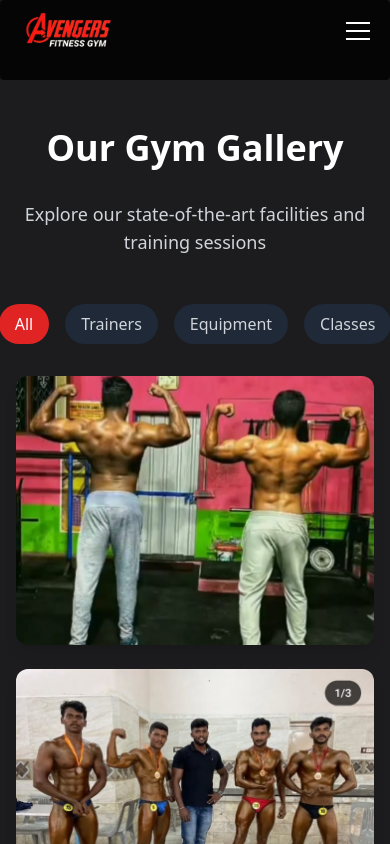
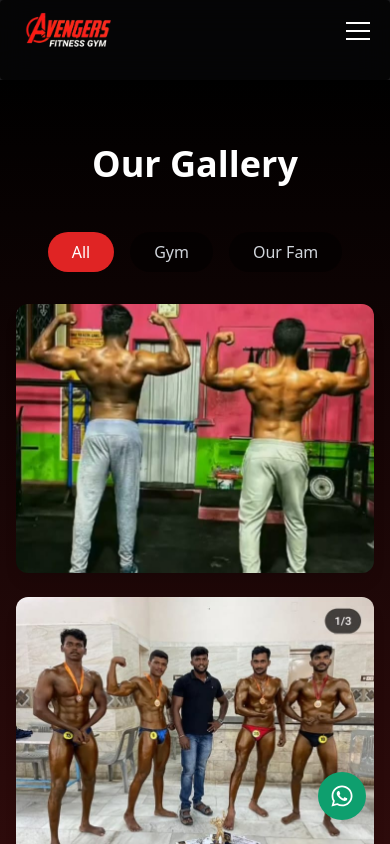
Before and after one commit to mathiverse/avengers-gym, a React (Vite) app: page /gallery in a window 390 px wide. Shown: the top 844 px of the page. Built offline with nearby package versions, Linux system fonts and the light colour scheme.

Commit message:
Major UI/UX Enhancements
Features:

Added WhatsApp floating button for quick contact

Enhanced Hero section with better CTAs

Improved button animations and interactions

Updated Pricing section with better visual hierarchy

Added hover effects and transitions

Fixed mobile responsiveness issues

```diff
--- a/src/App.jsx
+++ b/src/App.jsx
@@ -11,6 +11,7 @@ import Gallery from "./pages/Gallery";
 import Contact from "./pages/Contact";
 import ScrollToTop from "./components/ScrollToTop";
 import ErrorBoundary from './components/ErrorBoundary';
+import { WhatsAppButton } from "./components/WhatsAppButton";
 
 function App() {
   useEffect(() => {
@@ -36,6 +37,7 @@ function App() {
           </Routes>
         </main>
         <FooterGym />
+        <WhatsAppButton />
       </Router>
     </ErrorBoundary>
   );
--- a/src/components/Hero.jsx
+++ b/src/components/Hero.jsx
@@ -20,33 +20,28 @@ const HeroSection = () => {
 
       {/* Hero Content */}
       <div className="relative z-10 flex h-full flex-col items-center justify-center px-4 text-center text-white">
-        <h1 className="mb-6 text-5xl font-extrabold sm:text-7xl">
+        <h1 className="mb-6 text-5xl font-extrabold sm:text-7xl" data-aos="fade-down">
           Empower Your Fitness Journey
         </h1>
-        <p className="mb-8 max-w-2xl text-lg sm:text-xl">
+        <p className="mb-8 max-w-2xl text-lg sm:text-xl" data-aos="fade-up">
           Join the ultimate gym experience. Build strength, endurance, and
           confidence with our state-of-the-art equipment and expert trainers.
         </p>
-        <div class="mb-8 flex flex-col space-y-4 sm:flex-row sm:justify-center sm:space-x-4 sm:space-y-0 lg:mb-16">
-          <Link to="/contact">
-            <a
-              href="#"
-              class="bg-primary-700 hover:bg-primary-800 focus:ring-primary-300 dark:focus:ring-primary-900 inline-flex items-center justify-center rounded-lg px-5 py-3 text-center text-base font-medium text-white focus:ring-4"
-            >
-              Get started
-              <svg
-                class="-mr-1 ml-2 h-5 w-5"
-                fill="currentColor"
-                viewBox="0 0 20 20"
-                xmlns="http://www.w3.org/2000/svg"
-              >
-                <path
-                  fill-rule="evenodd"
-                  d="M10.293 3.293a1 1 0 011.414 0l6 6a1 1 0 010 1.414l-6 6a1 1 0 01-1.414-1.414L14.586 11H3a1 1 0 110-2h11.586l-4.293-4.293a1 1 0 010-1.414z"
-                  clip-rule="evenodd"
-                ></path>
-              </svg>
-            </a>
+        <div className="flex flex-col sm:flex-row gap-4 sm:gap-6">
+          <Link
+            to="/contact"
+            className="bg-red-600 hover:bg-red-700 text-white px-8 py-3 rounded-full text-lg font-semibold transition-all duration-300 hover:scale-105 hover:shadow-lg flex items-center justify-center"
+          >
+            Start Now
+            <svg className="w-5 h-5 ml-2" fill="none" stroke="currentColor" viewBox="0 0 24 24">
+              <path strokeLinecap="round" strokeLinejoin="round" strokeWidth={2} d="M17 8l4 4m0 0l-4 4m4-4H3" />
+            </svg>
+          </Link>
+          <Link
+            to="/pricing"
+            className="bg-transparent border-2 border-white hover:bg-white/10 text-white px-8 py-3 rounded-full text-lg font-semibold transition-all duration-300 hover:scale-105 hover:shadow-lg"
+          >
+            View Packages
           </Link>
         </div>
       </div>
--- a/src/components/Pricing.jsx
+++ b/src/components/Pricing.jsx
@@ -3,6 +3,7 @@ import AOS from "aos";
 import "aos/dist/aos.css";
 import { FaWhatsapp } from "react-icons/fa";
 import video3 from "../assets/vid-3.mp4";
+import { Link } from "react-router-dom";
 
 const PackageSection = () => {
   const packages = [
@@ -161,13 +162,17 @@ const PackageSection = () => {
                   ))}
                 </ul>
 
-                <button className={`w-full rounded-lg ${
-                  pkg.popular
-                    ? 'bg-red-600 hover:bg-red-700'
-                    : 'bg-gray-700 hover:bg-gray-600'
-                  } px-6 py-3 text-white transition-colors`}>
-                  Choose {pkg.name}
-                </button>
+                <Link
+                  to="/contact"
+                  className={`inline-flex items-center justify-center w-full px-5 py-3 mt-8 text-base font-medium text-white
+                    ${pkg.popular ? 'bg-red-600 hover:bg-red-700' : 'bg-gray-700 hover:bg-gray-600'}
+                    rounded-lg transition-all duration-300 hover:scale-105 hover:shadow-lg group`}
+                >
+                  Choose Plan
+                  <svg className="w-5 h-5 ml-2 transform group-hover:translate-x-1 transition-transform" fill="none" stroke="currentColor" viewBox="0 0 24 24">
+                    <path strokeLinecap="round" strokeLinejoin="round" strokeWidth={2} d="M13 7l5 5m0 0l-5 5m5-5H6" />
+                  </svg>
+                </Link>
               </div>
             </div>
           ))}
--- /dev/null
+++ b/src/components/WhatsAppButton.jsx
@@ -0,0 +1,17 @@
+import { FaWhatsapp } from "react-icons/fa";
+
+export const WhatsAppButton = () => {
+  return (
+    <a
+      href="https://wa.me/919940711214"
+      className="fixed bottom-6 right-6 z-50 bg-green-500 text-white p-3 rounded-full shadow-lg hover:bg-green-600 transition-all duration-300 hover:scale-110 group"
+      target="_blank"
+      rel="noopener noreferrer"
+    >
+      <FaWhatsapp className="w-6 h-6" />
+      <span className="absolute right-full mr-3 bg-black px-2 py-1 rounded text-sm whitespace-nowrap opacity-0 group-hover:opacity-100 transition-opacity">
+        Chat with us
+      </span>
+    </a>
+  );
+};
--- a/src/pages/Gallery.jsx
+++ b/src/pages/Gallery.jsx
@@ -16,42 +16,42 @@ const images = [
     id: crypto.randomUUID(),
     alt: "Professional Trainer Demonstration",
     title: "Expert Training Guidance",
-    category: "trainers"
+    category: "fam"
   },
   {
     url: weightTrainingArea,
     id: crypto.randomUUID(),
     alt: "Advanced Weight Training Zone",
     title: "State-of-the-art Equipment",
-    category: "equipment"
+    category: "gym"
   },
   {
     url: functionalZone,
     id: crypto.randomUUID(),
     alt: "Functional Training Area",
     title: "Functional Fitness Zone",
-    category: "classes"
+    category: "gym"
   },
   {
     url: personalSession,
     id: crypto.randomUUID(),
     alt: "Personal Training Session",
     title: "One-on-One Training",
-    category: "trainers"
+    category: "fam"
   },
   {
     url: gymEquipment,
     id: crypto.randomUUID(),
     alt: "Modern Gym Equipment",
     title: "Premium Fitness Equipment",
-    category: "equipment"
+    category: "gym"
   },
   {
     url: groupTraining,
     id: crypto.randomUUID(),
     alt: "Group Training Session",
     title: "Group Fitness Classes",
-    category: "classes"
+    category: "fam"
   }
 ];
 
@@ -59,7 +59,7 @@ const Gallery = () => {
   const [loadedImages, setLoadedImages] = useState(new Set());
   const [previewImage, setPreviewImage] = useState(null); // To store image to preview
   const [currentImageIndex, setCurrentImageIndex] = useState(null);
-  const [activeCategory, setActiveCategory] = useState('all');
+  const [activeTab, setActiveTab] = useState("all");
 
   const handleImageLoad = (imageId) => {
     setLoadedImages(prev => new Set(prev).add(imageId));
@@ -85,31 +85,36 @@ const Gallery = () => {
     setCurrentImageIndex(newIndex);
   };
 
-  const filteredImages = activeCategory === 'all'
+  const tabs = [
+    { id: "all", label: "All" },
+    { id: "gym", label: "Gym" },
+    { id: "fam", label: "Our Fam" }
+  ];
+
+  const filteredImages = activeTab === 'all'
     ? images
-    : images.filter(img => img.category === activeCategory);
+    : images.filter(img => img.category === activeTab);
 
   return (
-    <section className="mx-auto min-h-[600px] max-w-screen-xl px-4 py-12">
-      <h2 className="mb-8 text-center text-4xl font-bold text-white" data-aos="fade-up">
-        Our Gym Gallery
+    <section className="py-16 bg-gradient-to-b from-black to-red-900">
+      <div className="container mx-auto px-4">
+        <h2 className="text-4xl font-bold text-center text-white mb-12" data-aos="fade-up">
+          Our Gallery
         </h2>
-      <p className="mb-12 text-center text-gray-300 text-lg" data-aos="fade-up" data-aos-delay="100">
-        Explore our state-of-the-art facilities and training sessions
-      </p>
 
-      <div className="flex justify-center gap-4 mb-8">
-        {['all', 'trainers', 'equipment', 'classes'].map(category => (
+        {/* Tabs */}
+        <div className="flex justify-center mb-8 space-x-4" data-aos="fade-up">
+          {tabs.map((tab) => (
             <button
-            key={category}
-            onClick={() => setActiveCategory(category)}
-            className={`px-4 py-2 rounded-full transition-all ${
-              activeCategory === category
-                ? 'bg-red-600 text-white'
-                : 'bg-gray-800 text-gray-300 hover:bg-red-700'
+              key={tab.id}
+              onClick={() => setActiveTab(tab.id)}
+              className={`px-6 py-2 rounded-full transition-all ${
+                activeTab === tab.id
+                  ? "bg-red-600 text-white"
+                  : "bg-black bg-opacity-50 text-gray-300 hover:bg-red-600 hover:text-white"
               }`}
             >
-            {category.charAt(0).toUpperCase() + category.slice(1)}
+              {tab.label}
             </button>
           ))}
         </div>
@@ -210,6 +215,7 @@ const Gallery = () => {
             </div>
           </div>
         )}
+      </div>
     </section>
   );
 };
--- a/src/pages/Home.jsx
+++ b/src/pages/Home.jsx
@@ -1,4 +1,5 @@
 import React from "react";
+import { Link } from "react-router-dom";
 import HeroSection from "../components/Hero";
 import DetailsSection from "../components/Details";
 import TestimonialSection from "../components/Testimonial";
@@ -25,9 +26,9 @@ const Home = () => {
               >
                 <h3 className="text-xl font-bold mb-4">{className}</h3>
                 <p className="text-gray-300 mb-4">Experience our signature {className.toLowerCase()} class.</p>
-                <button className="bg-red-600 hover:bg-red-700 px-4 py-2 rounded">
+                <Link to="/pricing" className="inline-block bg-red-600 hover:bg-red-700 px-4 py-2 rounded transition-all duration-300">
                   Learn More
-                </button>
+                </Link>
               </div>
             ))}
           </div>
@@ -37,14 +38,13 @@ const Home = () => {
       {/* Stats Section */}
       <section className="py-16 bg-black">
         <div className="container mx-auto px-4">
-          <div className="grid grid-cols-2 md:grid-cols-4 gap-8 text-center" data-aos="fade-up">
+          <div className="grid grid-cols-2 md:grid-cols-3 gap-8 justify-items-center" data-aos="fade-up">
             {[
               { number: '1000+', label: 'Members' },
               { number: '50+', label: 'Classes Weekly' },
-              { number: '15+', label: 'Trainers' },
               { number: '5', label: 'Years Experience' }
             ].map((stat) => (
-              <div key={stat.label} className="text-white">
+              <div key={stat.label} className="text-white flex flex-col items-center justify-center text-center">
                 <div className="text-4xl font-bold text-red-600 mb-2">{stat.number}</div>
                 <div className="text-gray-400">{stat.label}</div>
               </div>
@@ -64,9 +64,12 @@ const Home = () => {
           <p className="text-xl text-gray-300 mb-8" data-aos="fade-up" data-aos-delay="100">
             Join our community and transform your life
           </p>
-          <button className="bg-red-600 hover:bg-red-700 text-white px-8 py-3 rounded-full text-lg font-semibold transition-all">
+          <Link
+            to="/contact"
+            className="inline-block bg-red-600 hover:bg-red-700 text-white px-8 py-3 rounded-full text-lg font-semibold transition-all duration-300 hover:scale-105"
+          >
             Get Started Now
-          </button>
+          </Link>
         </div>
       </section>
     </>
```
Also changed, not shown: src/pages/About.jsx (+29 -8 lines). Lines whose indentation alone changed are shown as unchanged.
